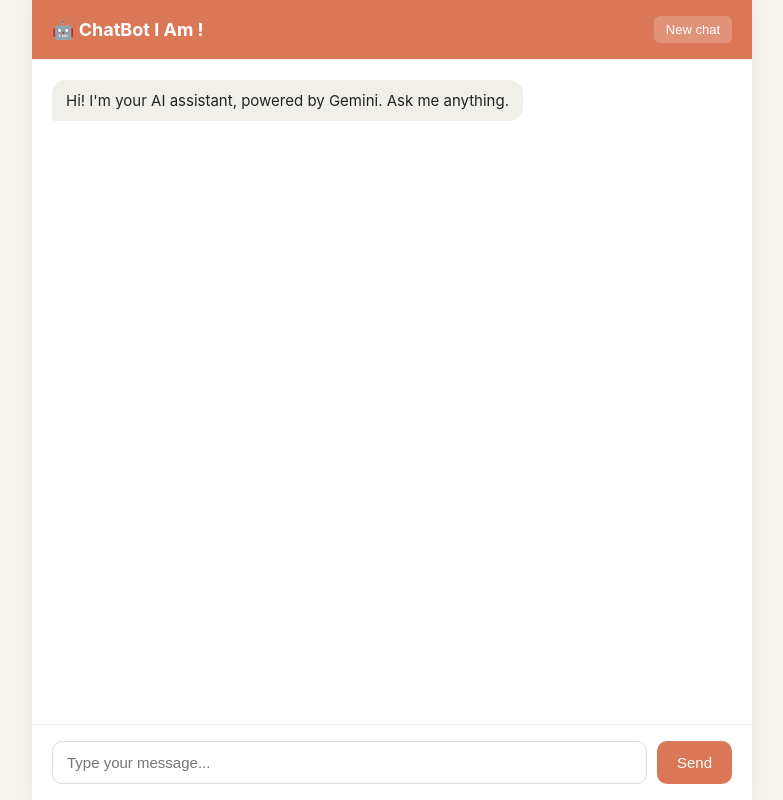
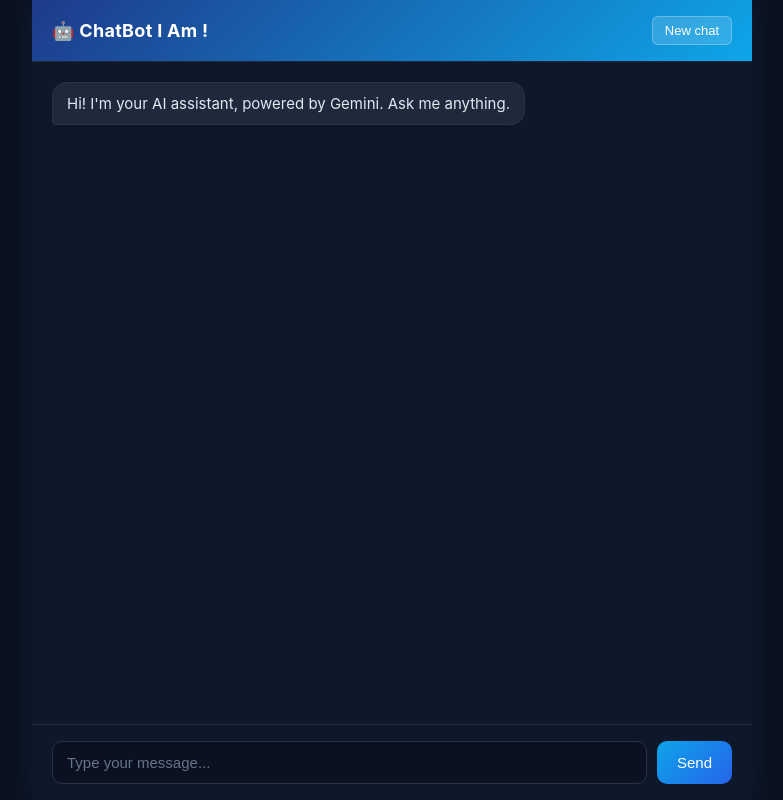
Before and after one commit to bilawalmalik07/chatbot, a Flask app: page / in a window 1280 px wide. Shown: the whole page, without its empty margins (248-1031 px from the left). Run offline with Flask 3, Linux system fonts and the light colour scheme.

Commit message:
CSS and JS

```diff
--- a/static/style.css
+++ b/static/style.css
@@ -5,7 +5,7 @@
 body {
   margin: 0;
   font-family: -apple-system, BlinkMacSystemFont, "Segoe UI", Roboto, sans-serif;
-  background: #f4f3ee;
+  background: #0b1120;
   height: 100vh;
   display: flex;
   justify-content: center;
@@ -17,8 +17,8 @@ body {
   height: 100vh;
   display: flex;
   flex-direction: column;
-  background: #ffffff;
-  box-shadow: 0 0 20px rgba(0,0,0,0.05);
+  background: #0f172a;
+  box-shadow: 0 0 30px rgba(56, 189, 248, 0.08);
 }
 
 .app-header {
@@ -26,19 +26,20 @@ body {
   align-items: center;
   justify-content: space-between;
   padding: 16px 20px;
-  border-bottom: 1px solid #eee;
-  background: #d97757;
+  border-bottom: 1px solid #1e293b;
+  background: linear-gradient(135deg, #1e3a8a 0%, #0ea5e9 100%);
   color: white;
 }
 
 .app-header h1 {
   font-size: 18px;
   margin: 0;
+  letter-spacing: 0.3px;
 }
 
 .reset-btn {
-  background: rgba(255,255,255,0.2);
-  border: none;
+  background: rgba(255,255,255,0.15);
+  border: 1px solid rgba(255,255,255,0.25);
   color: white;
   padding: 6px 12px;
   border-radius: 6px;
@@ -47,7 +48,7 @@ body {
 }
 
 .reset-btn:hover {
-  background: rgba(255,255,255,0.35);
+  background: rgba(255,255,255,0.28);
 }
 
 .chat-window {
@@ -77,57 +78,68 @@ body {
 }
 
 .message.assistant .bubble {
-  background: #f0efe9;
-  color: #222;
+  background: #1e293b;
+  color: #e2e8f0;
+  border: 1px solid #263449;
   border-bottom-left-radius: 4px;
 }
 
 .message.user .bubble {
-  background: #d97757;
+  background: linear-gradient(135deg, #0ea5e9, #2563eb);
   color: white;
   border-bottom-right-radius: 4px;
 }
 
 .message.error .bubble {
-  background: #fde8e8;
-  color: #b42318;
+  background: #3f1d2b;
+  color: #fca5a5;
+  border: 1px solid #7f1d1d;
 }
 
 .chat-form {
   display: flex;
   gap: 10px;
   padding: 16px 20px;
-  border-top: 1px solid #eee;
+  border-top: 1px solid #1e293b;
+  background: #0f172a;
 }
 
 #messageInput {
   flex: 1;
   padding: 12px 14px;
-  border: 1px solid #ddd;
+  border: 1px solid #263449;
+  background: #0b1120;
+  color: #e2e8f0;
   border-radius: 10px;
   font-size: 15px;
   outline: none;
 }
 
+#messageInput::placeholder {
+  color: #64748b;
+}
+
 #messageInput:focus {
-  border-color: #d97757;
+  border-color: #38bdf8;
+  box-shadow: 0 0 0 3px rgba(56, 189, 248, 0.15);
 }
 
 #sendBtn {
-  background: #d97757;
+  background: linear-gradient(135deg, #0ea5e9, #2563eb);
   color: white;
   border: none;
   padding: 0 20px;
   border-radius: 10px;
   cursor: pointer;
   font-size: 15px;
+  font-weight: 500;
 }
 
 #sendBtn:disabled {
-  opacity: 0.6;
+  opacity: 0.5;
   cursor: not-allowed;
 }
 
 #sendBtn:hover:not(:disabled) {
-  background: #c5673f;
+  background: linear-gradient(135deg, #38bdf8, #3b82f6);
 }
```
